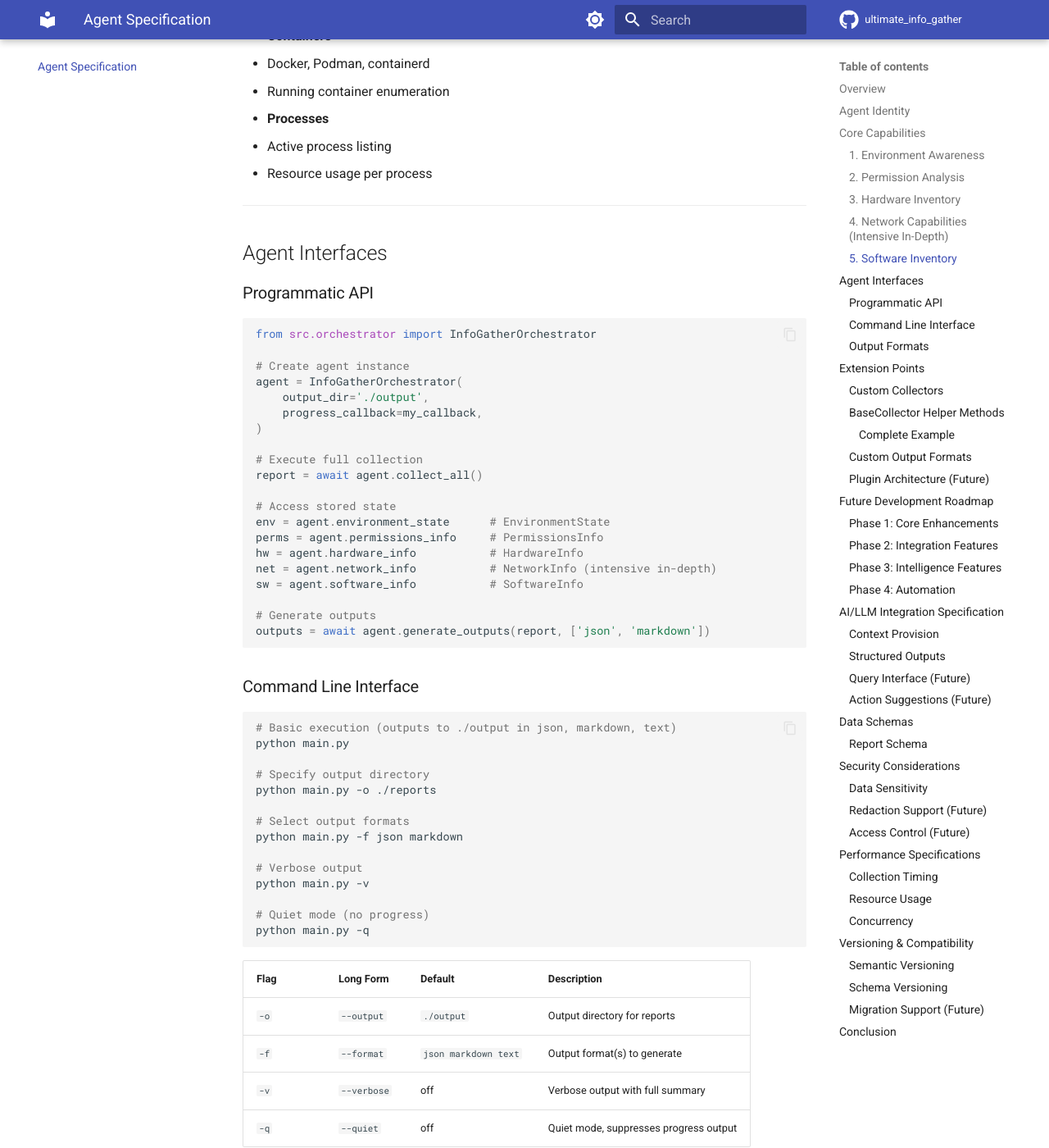
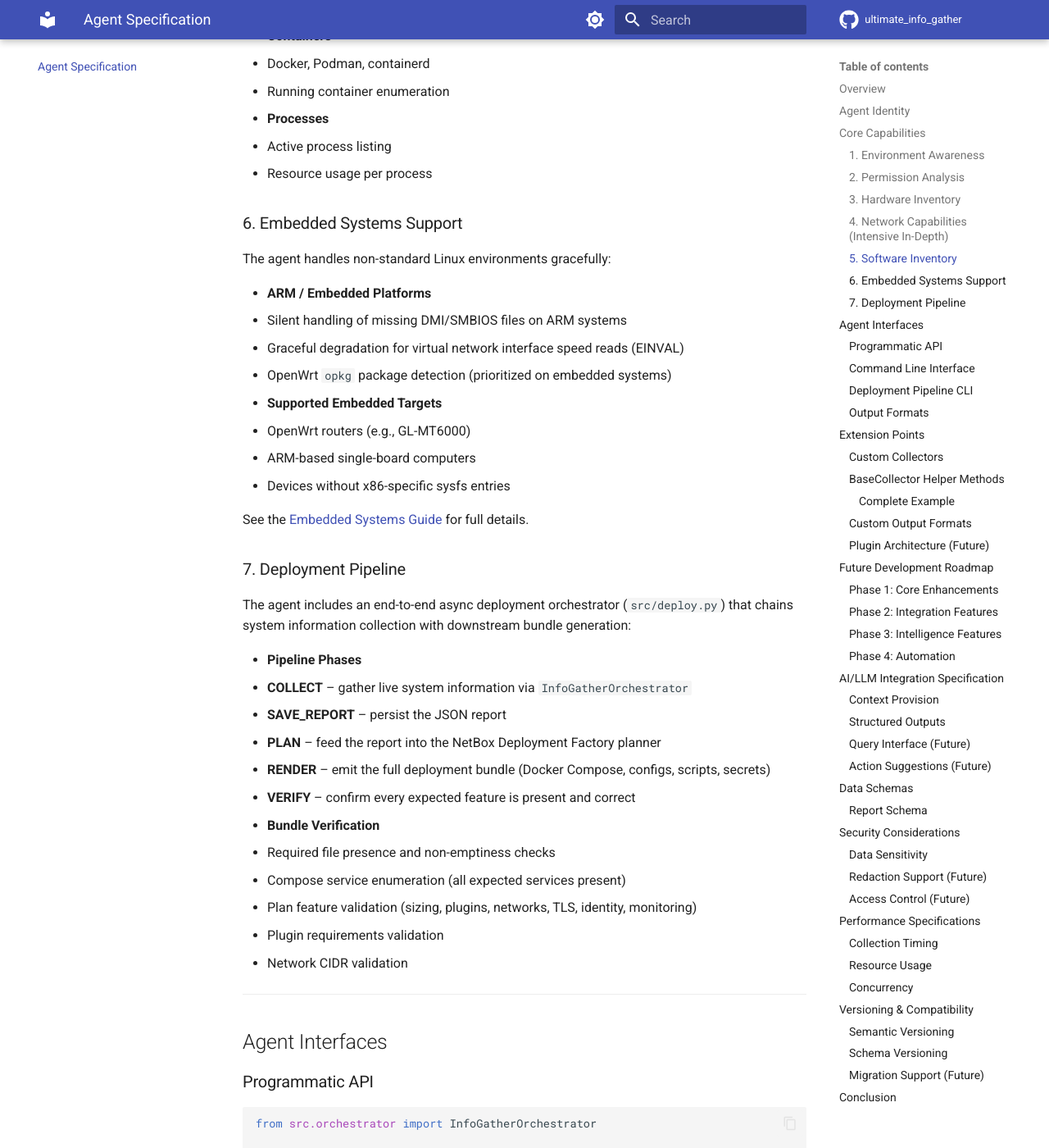
Before and after one commit to nullroute-commits/ultimate_info_gather, an MkDocs documentation site: the page built from docs/agent.md, in a window 1280 px wide and 1400 px high, scrolled down 4496 px. Shown: the whole window at 82% size. Built offline with MkDocs 1.6.1 and Material for MkDocs 9.7.7, drawn with Linux system fonts in a browser that asks for light colours; comment, search, counter and statistics services are not loaded; the version menu is left out; some of the changed text lies outside the part shown.

Commit message:
Align docs/agent.md with current codebase status
- Add opkg to package manager list in Core Capabilities
- Add safe_call() to BaseCollector Helper Methods section
- Add Embedded Systems Support section (OpenWrt, ARM)
- Add Deployment Pipeline section (src/deploy.py phases)
- Add Deployment Pipeline CLI documentation with flags
- Fix Concurrency section to note sequential Environment/Permissions phases

Agent-Logs-Url: https://github.com/nullroute-commits/ultimate_info_gather/sessions/524866f7-276e-4c1f-9e82-e3e098612484

Co-authored-by: nullroute-commits <59403925+nullroute-commits@users.noreply.github.com>

````diff
--- a/docs/agent.md
+++ b/docs/agent.md
@@ -147,7 +147,7 @@ The agent can catalog:
   - Boot time, uptime
 
 - **Package Management**
-  - Installed packages (apt, rpm, pacman, etc.)
+  - Installed packages (opkg, apt, rpm, pacman, apk, etc.)
   - Python packages via pip
 
 - **Services**
@@ -161,6 +161,40 @@ The agent can catalog:
 - **Processes**
   - Active process listing
   - Resource usage per process
+
+### 6. Embedded Systems Support
+
+The agent handles non-standard Linux environments gracefully:
+
+- **ARM / Embedded Platforms**
+  - Silent handling of missing DMI/SMBIOS files on ARM systems
+  - Graceful degradation for virtual network interface speed reads (EINVAL)
+  - OpenWrt `opkg` package detection (prioritized on embedded systems)
+
+- **Supported Embedded Targets**
+  - OpenWrt routers (e.g., GL-MT6000)
+  - ARM-based single-board computers
+  - Devices without x86-specific sysfs entries
+
+See the [Embedded Systems Guide](guide/embedded-systems.md) for full details.
+
+### 7. Deployment Pipeline
+
+The agent includes an end-to-end async deployment orchestrator (`src/deploy.py`) that chains system information collection with downstream bundle generation:
+
+- **Pipeline Phases**
+  1. **COLLECT** – gather live system information via `InfoGatherOrchestrator`
+  2. **SAVE_REPORT** – persist the JSON report
+  3. **PLAN** – feed the report into the NetBox Deployment Factory planner
+  4. **RENDER** – emit the full deployment bundle (Docker Compose, configs, scripts, secrets)
+  5. **VERIFY** – confirm every expected feature is present and correct
+
+- **Bundle Verification**
+  - Required file presence and non-emptiness checks
+  - Compose service enumeration (all expected services present)
+  - Plan feature validation (sizing, plugins, networks, TLS, identity, monitoring)
+  - Plugin requirements validation
+  - Network CIDR validation
 
 ---
 
@@ -216,6 +250,40 @@ python main.py -q
 | `-f` | `--format` | `json markdown text` | Output format(s) to generate |
 | `-v` | `--verbose` | off | Verbose output with full summary |
 | `-q` | `--quiet` | off | Quiet mode, suppresses progress output |
+
+### Deployment Pipeline CLI
+
+```bash
+# End-to-end deployment: collect → plan → render → verify
+python -m src.deploy
+
+# Specify output directory
+python -m src.deploy -o ./deploy_output
+
+# Set deployment name and image track
+python -m src.deploy --deployment-name my-stack --track debian
+
+# Override worker containers and host IP
+python -m src.deploy --worker-containers 4 --host-ip 10.0.0.1
+
+# Let's Encrypt TLS mode
+python -m src.deploy --fqdn netbox.example.com --acme-email admin@example.com
+
+# Quiet mode
+python -m src.deploy -q
+```
+
+| Flag | Long Form | Default | Description |
+|------|-----------|---------|-------------|
+| `-o` | `--output-dir` | `./deploy_output` | Root output directory |
+| | `--deployment-name` | `netbox-stack` | Logical name for the deployment |
+| | `--track` | `debian` | Image lifecycle track (`alpine` or `debian`) |
+| | `--cidr-mode` | `deterministic` | CIDR planning mode (`deterministic` or `dynamic`) |
+| | `--worker-containers` | auto | Override worker container count |
+| | `--host-ip` | auto-detected | Override the detected host IP |
+| | `--fqdn` | none | FQDN for Let's Encrypt TLS |
+| | `--acme-email` | none | ACME email (required with `--fqdn`) |
+| `-q` | `--quiet` | off | Suppress progress output |
 
 ### Output Formats
 
@@ -283,6 +351,14 @@ Runs multiple coroutines concurrently with `asyncio.gather`. Any coroutine that
 
 ```python
 results = await self.gather_with_errors(self._fetch_a(), self._fetch_b())
+```
+
+**`safe_call(func: Callable[[], T], default: T, error_msg: str = "Operation failed") -> T`**
+
+Safely call a synchronous function in an executor (thread pool). Returns `default` and adds a warning if the call raises an exception.
+
+```python
+value = await self.safe_call(os.getuid, -1, error_msg="Failed to get UID")
 ```
 
 **`add_error(message: str)` / `add_warning(message: str)`**
@@ -563,6 +639,7 @@ async def collect_basic():
 
 ### Concurrency
 
+- Environment and Permissions collectors run sequentially (data dependency)
 - Hardware, Network, and Software collectors run in parallel
 - Individual collectors use async I/O
 - No blocking operations in main thread
````
